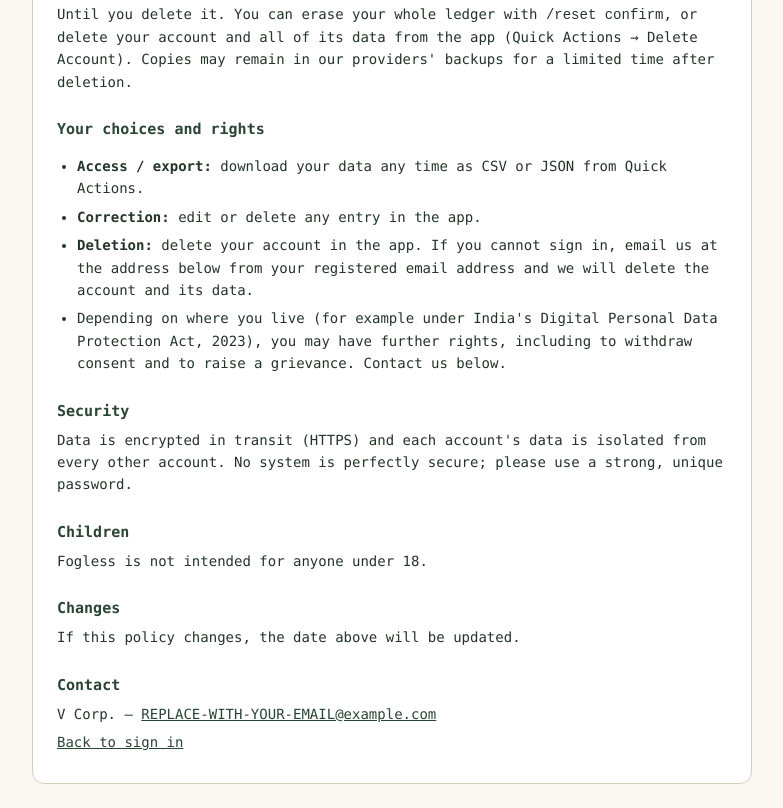
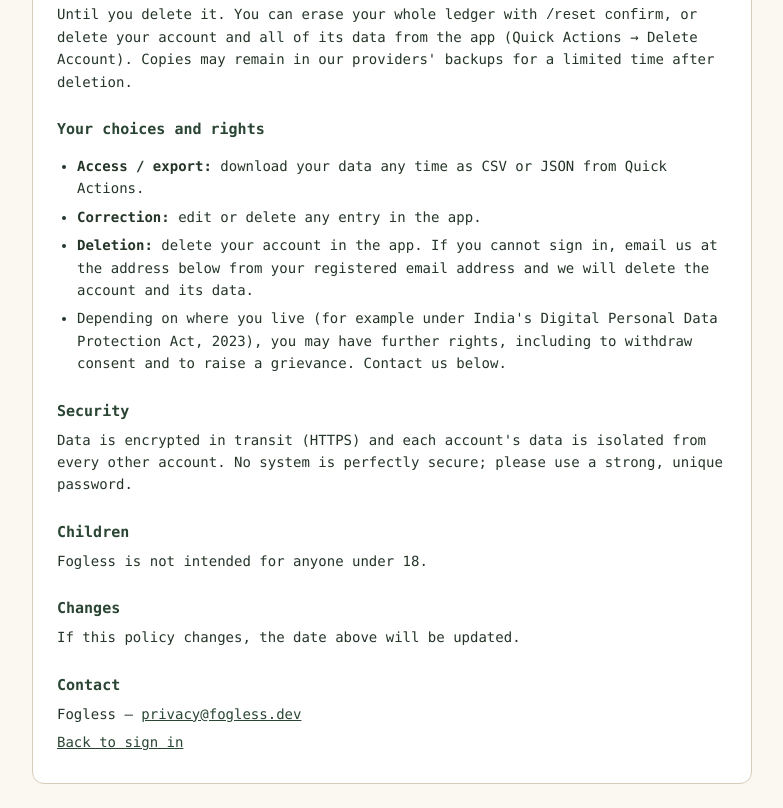
Before and after one commit to ScarsAndSource/fogless, a plain HTML site: page frontend/privacy.html in a window 1280 px wide. Shown: the part 1095-1903 px from the top of the page, without its empty margins (248-1031 px from the left). Drawn offline with Linux system fonts and the light colour scheme.

Commit message:
fix(privacy): update contact email in privacy policy

```diff
--- a/frontend/privacy.html
+++ b/frontend/privacy.html
@@ -83,7 +83,7 @@
   <p>If this policy changes, the date above will be updated.</p>
 
   <h2>Contact</h2>
-  <p>V Corp. — <a href="mailto:REPLACE-WITH-YOUR-EMAIL@example.com">REPLACE-WITH-YOUR-EMAIL@example.com</a></p>
+  <p>Fogless — <a href="mailto:privacy@fogless.dev">privacy@fogless.dev</a></p>
 
   <p><a href="/login.html">Back to sign in</a></p>
 </main>
```
